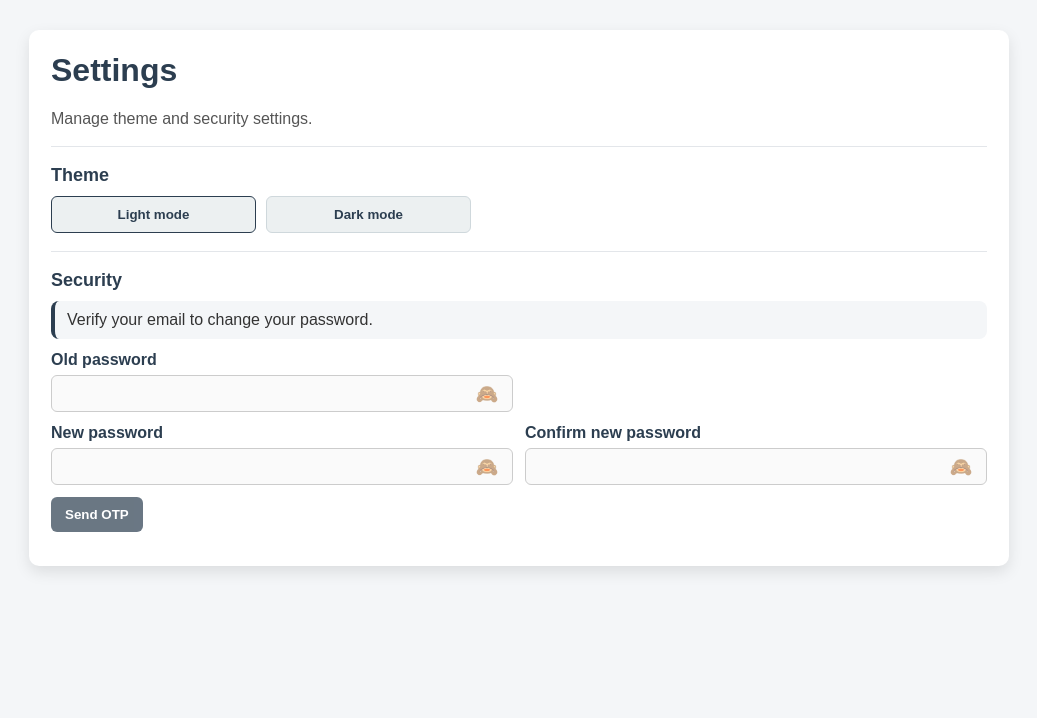
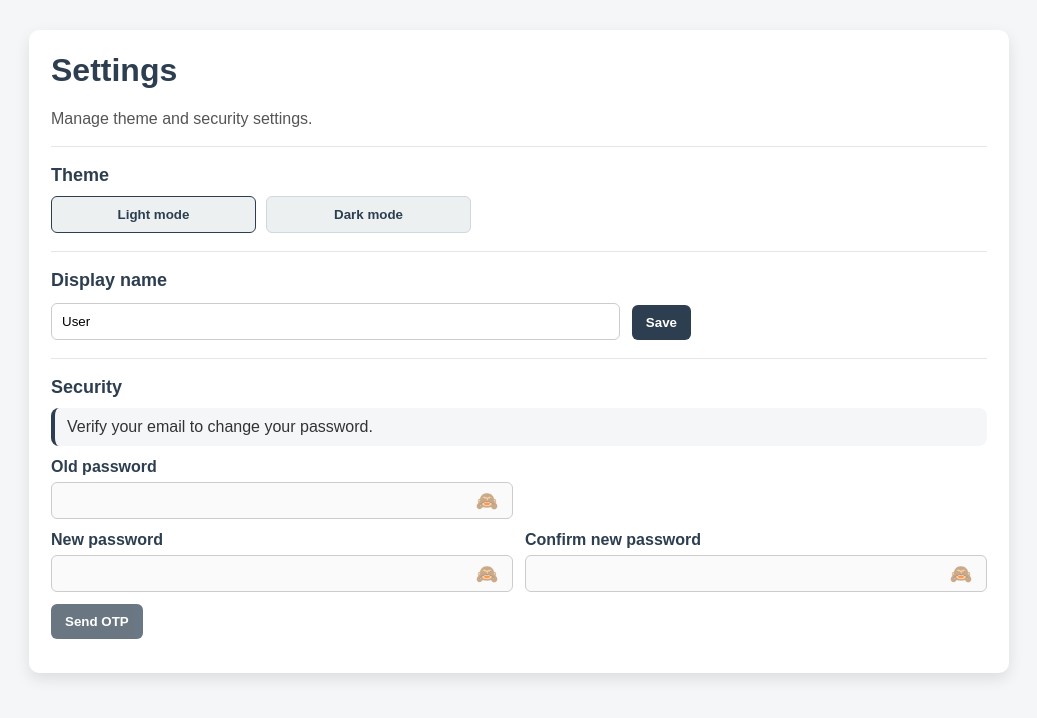
Before and after one commit to Nirmal-sai-kumar/Demand-forecasting, a Flask app: template templates/settings.html in a window 1280 px wide. Shown: the part 49-767 px from the top of the page, without its empty margins (121-1158 px from the left). Run offline with Flask 3, Linux system fonts and the light colour scheme; the template is opened without the code that fills it, so the values that code supplies are empty; parts of the project's set-up code (start-up, migrations or seed data) failed here and were passed over.

Commit message:
feat(settings): add Display name section with save button (remove duplicate label text)

```diff
--- a/templates/settings.html
+++ b/templates/settings.html
@@ -111,8 +111,15 @@
          <a href="#" aria-disabled="true" class="disabled">Results</a>
        {% endif %}
       <a href="/trusted-emails/manage">Trusted Emails</a>
-      {% set _email = (session.get('user_email') or 'User') %}
-      {% set _user_label = _email.split('@')[0] %}
+      {% set _username = (session.get('username') or '').strip() %}
+      {% set _email = (session.get('user_email') or '').strip() %}
+      {% if _username %}
+        {% set _user_label = _username %}
+      {% elif _email %}
+        {% set _user_label = _email.split('@')[0] %}
+      {% else %}
+        {% set _user_label = 'User' %}
+      {% endif %}
       <span class="user-menu">
         <button type="button" class="user-trigger" id="userMenuBtn" aria-haspopup="true" aria-expanded="false">
           👤 {{ _user_label }} ▾
@@ -138,6 +145,21 @@
         <button type="button" class="theme-btn secondary" id="themeLight" aria-pressed="false">Light mode</button>
         <button type="button" class="theme-btn secondary" id="themeDark" aria-pressed="false">Dark mode</button>
       </div>
+
+      <div class="divider"></div>
+
+      <h2>Display name</h2>
+
+      <div class="row" style="margin-top: 12px; max-width: 640px;">
+        <div>
+          <input id="displayName" type="text" maxlength="32" aria-label="Display name" value="{{ _user_label }}" />
+        </div>
+        <div style="flex: 0 0 auto; align-self: end;">
+          <button id="saveDisplayNameBtn" type="button">Save</button>
+        </div>
+      </div>
+
+      <div id="displayNameStatus" class="status" role="status" aria-live="polite"></div>
 
       <div class="divider"></div>
 
@@ -266,6 +288,65 @@
 
     if (themeLight) themeLight.addEventListener('click', function () { setTheme('light'); });
     if (themeDark) themeDark.addEventListener('click', function () { setTheme('dark'); });
+  })();
+  </script>
+
+  <script>
+  (function () {
+    // Display name
+    const nameEl = document.getElementById('displayName');
+    const saveBtn = document.getElementById('saveDisplayNameBtn');
+    const statusEl = document.getElementById('displayNameStatus');
+
+    function setStatus(msg, isError) {
+      if (!statusEl) return;
+      statusEl.textContent = msg || '';
+      statusEl.classList.toggle('error', !!isError);
+    }
+
+    async function postJson(url, body) {
+      const res = await fetch(url, {
+        method: 'POST',
+        headers: { 'Content-Type': 'application/json' },
+        body: JSON.stringify(body || {})
+      });
+      const data = await res.json().catch(() => null);
+      return { res, data };
+    }
+
+    if (saveBtn) {
+      saveBtn.addEventListener('click', async function () {
+        setStatus('', false);
+        const name = (nameEl && nameEl.value) ? nameEl.value.trim() : '';
+        if (!name) {
+          setStatus('Please enter a display name.', true);
+          return;
+        }
+        if (name.length < 2) {
+          setStatus('Display name is too short.', true);
+          return;
+        }
+
+        saveBtn.disabled = true;
+        setStatus('Saving…', false);
+        try {
+          const { res, data } = await postJson('/api/settings/display-name', { username: name });
+          if (!res.ok) {
+            setStatus((data && data.message) ? data.message : 'Failed to save display name.', true);
+            return;
+          }
+
+          // Update navbar label immediately
+          const menuBtn = document.getElementById('userMenuBtn');
+          if (menuBtn) menuBtn.textContent = '👤 ' + name + ' ▾';
+          setStatus('Display name updated.', false);
+        } catch (e) {
+          setStatus('Failed to save display name. Please try again.', true);
+        } finally {
+          saveBtn.disabled = false;
+        }
+      });
+    }
   })();
   </script>
 
```
